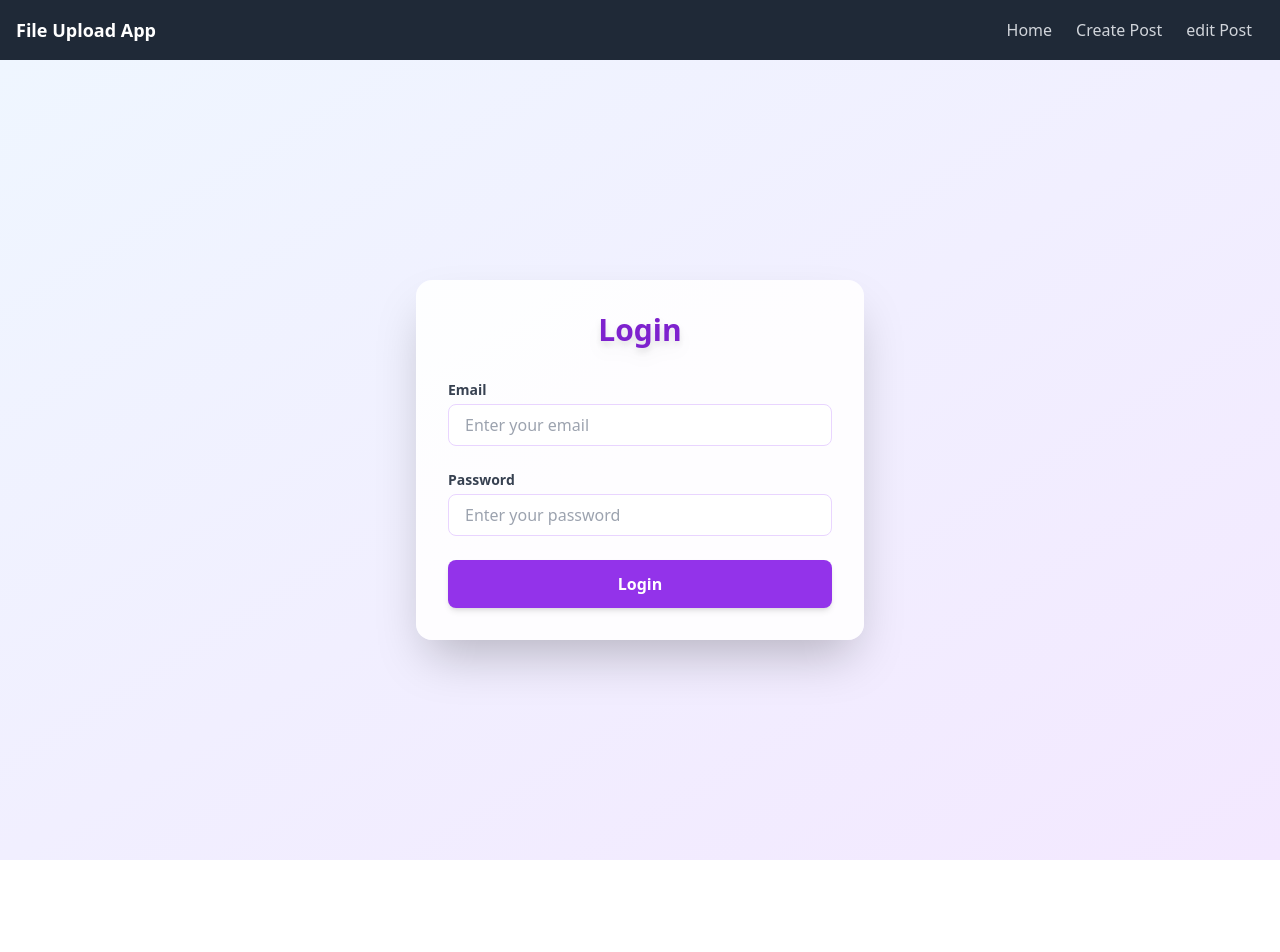
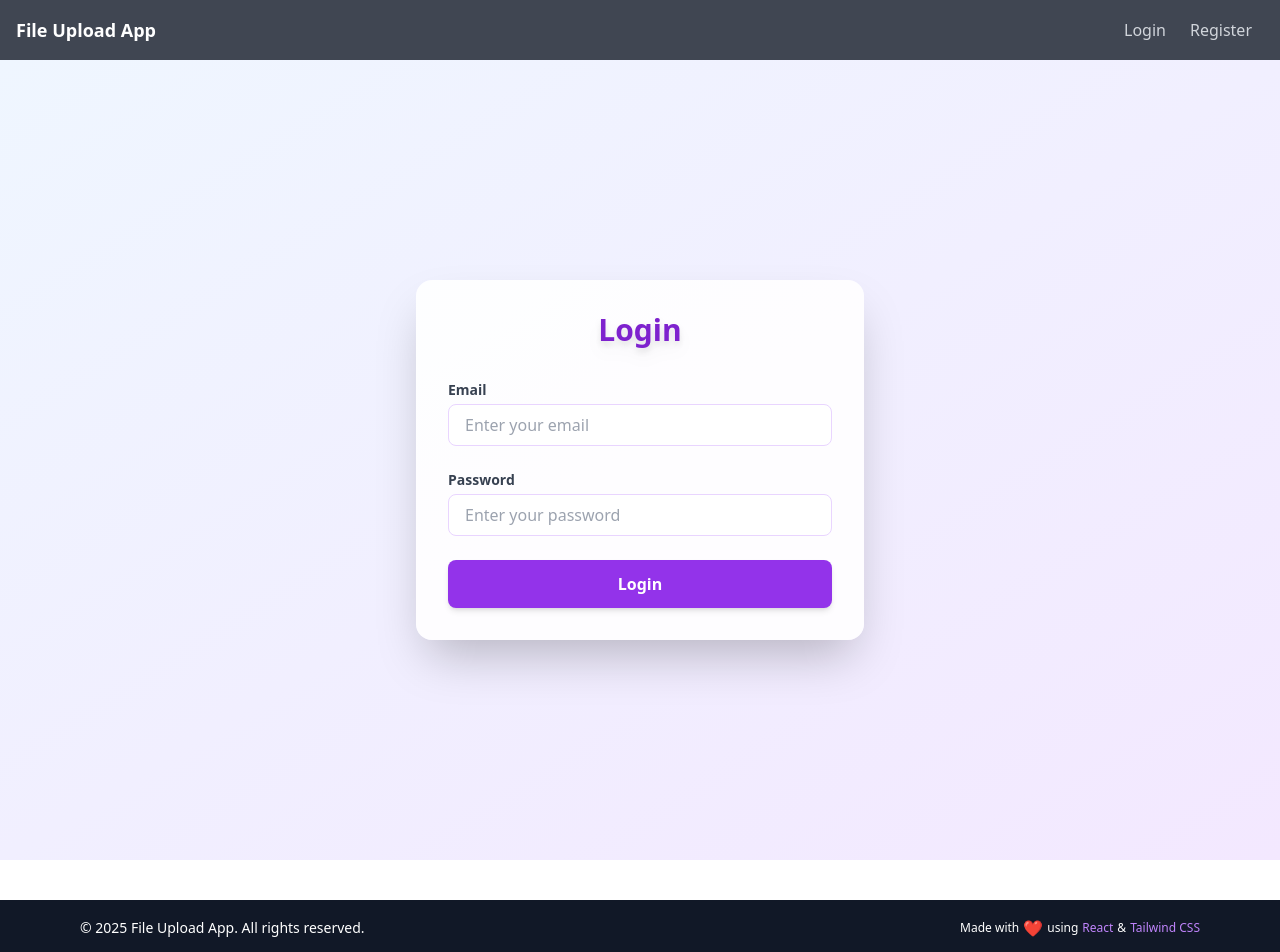
Before and after one commit to sumitksr/BlogApp, a React (Create React App) app in the folder frontend/: page /login in a window 1280 px wide. Shown: the top 952 px of the page. Before the commit the page ends 860 px from the top, so only its background shows below. Built offline with nearby package versions, Linux system fonts and the light colour scheme.

Commit message:
feat: add Footer component and update Navbar styling; modify blog post images in data

```diff
--- a/frontend/src/App.js
+++ b/frontend/src/App.js
@@ -6,6 +6,7 @@ import Register from './pages/Register';
 import Navbar from './components/Navbar';
 import { Routes, Route } from 'react-router-dom';
 import EditPost from './pages/editPost';
+import Footer from './components/Footer';
 
 function App() {
   return (
@@ -19,6 +20,7 @@ function App() {
         <Route path="/register" element={<Register />} />
         <Route path="/edit/:id" element={<EditPost />} />
       </Routes>
+      <Footer/>
     </>
   );
 }
--- a/frontend/src/components/Footer.js
+++ b/frontend/src/components/Footer.js
@@ -0,0 +1,14 @@
+import React from 'react'
+
+export default function Footer() {
+  return (
+    <footer className="bg-gray-900 text-white py-4 mt-10">
+      <div className="max-w-6xl mx-auto flex flex-col md:flex-row items-center justify-between px-4">
+        <span className="text-sm">&copy; {new Date().getFullYear()} File Upload App. All rights reserved.</span>
+        <span className="text-xs mt-2 md:mt-0 flex items-center gap-1">
+          Made with <span className="text-red-400 text-base">❤️</span> using <span className="text-purple-400">React</span> &amp; <span className="text-purple-400">Tailwind CSS</span>
+        </span>
+      </div>
+    </footer>
+  )
+}
--- a/frontend/src/components/Navbar.js
+++ b/frontend/src/components/Navbar.js
@@ -2,10 +2,9 @@ import React from "react";
 import { useState } from "react";
 
 export default function Navbar() {
-  const [login, setLogin] = useState(true);
+  const [login, setLogin] = useState(false);
   return (
-    <div>
-      <nav className="bg-gray-800 p-4">
+    <nav className="bg-gray-900 bg-opacity-80 backdrop-blur-md p-4 sticky top-0 z-50">
       <div className="container mx-auto flex justify-between items-center">
         <a href="/" className="text-white text-lg font-bold">
           File Upload App
@@ -48,6 +47,5 @@ export default function Navbar() {
         </div>
       </div>
     </nav>
-    </div>
   );
 }
--- a/frontend/src/data.js
+++ b/frontend/src/data.js
@@ -7,7 +7,7 @@ const blogPosts = [
     content: "JavaScript frameworks like React, Vue, and Angular have changed how we build web apps...",
     author: "Sumit Kumar",
     date: "2025-06-30",
-    image: "https://source.unsplash.com/random/800x400?javascript"
+    image: "https://encrypted-tbn0.gstatic.com/images?q=tbn:ANd9GcR5ZH3Mfo5Ufn9CZX4nYU1Qxs5xyUOcJUqOqQ&s"
   },
   {
     id: 2,
@@ -16,7 +16,7 @@ const blogPosts = [
     content: "React's ecosystem, community, and simplicity make it a top choice even in 2025...",
     author: "Jane Doe",
     date: "2025-06-28",
-    image: "https://source.unsplash.com/random/800x400?react"
+    image: "https://i.ytimg.com/vi/0EtYzQn-Scw/hqdefault.jpg"
   },
   {
     id: 3,
@@ -25,7 +25,7 @@ const blogPosts = [
     content: "Whether it's Vite for fast builds or Tailwind for utility-first styling...",
     author: "John Smith",
     date: "2025-06-27",
-    image: "https://source.unsplash.com/random/800x400?frontend"
+    image: "https://encrypted-tbn0.gstatic.com/images?q=tbn:ANd9GcSlGmKtrnxElpqw3AExKXPWWBulcwjlvDJa1Q&s"
   }
 ];
 
--- a/frontend/src/pages/editPost.js
+++ b/frontend/src/pages/editPost.js
@@ -18,7 +18,6 @@ export default function EditPost() {
   function handleDelete(id) {
     if (window.confirm("Are you sure you want to delete this post?")) {
       setUserPosts(prev => prev.filter(post => post.id !== id));
-      // Implement backend delete logic here
     }
   }
 
```
Lines whose indentation alone changed are shown as unchanged.
